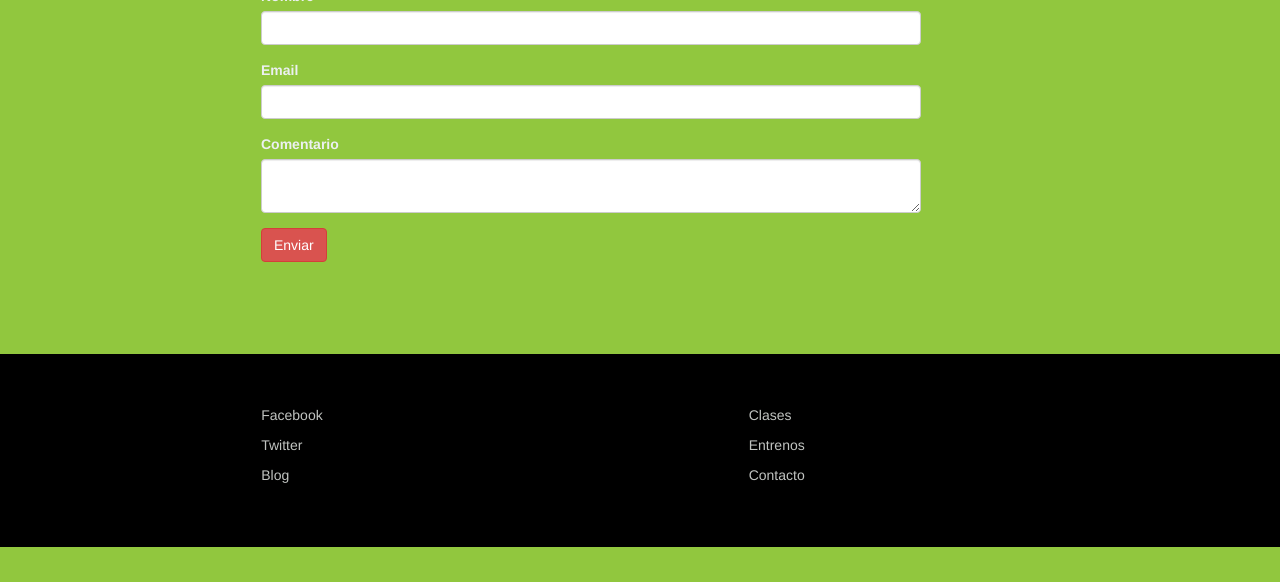
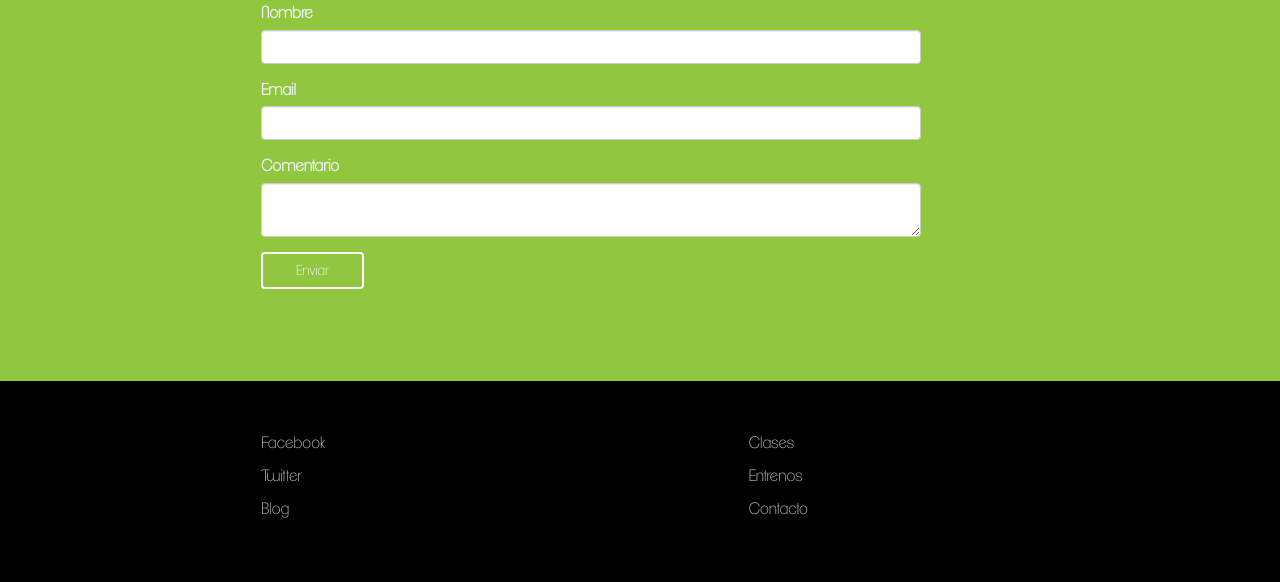
Before and after one commit to marialobillo/sportbodymind, a plain HTML site: page contacto.html in a window 1280 px wide. Shown: the part 263-845 px from the top of the page. Before the commit the page ends 810 px from the top, so only its background shows below. Drawn offline with Linux system fonts and the light colour scheme; a web font is replaced by a local one.

Commit message:
clemente font

```diff
--- a/contacto.html
+++ b/contacto.html
@@ -60,20 +60,20 @@
             <div class="col-md-7 col-md-offset-2">
                 <div class="form">
             <div class="form-group">
-                <label for="">Nombre</label>
+                <label class="contacto" for="">Nombre</label>
                 <input type="text" class="form-control" name="nombre">
             </div>
             <div class="form-group">
-                <label for="">Email</label>
+                <label class="contacto" for="">Email</label>
                 <input type="text" class="form-control" name="email">
             </div>
             <div class="form-group">
-                <label for="">Comentario</label>
+                <label class="contacto" for="">Comentario</label>
                 <textarea type="text" class="form-control" name="comentario">
                 </textarea>
             </div>
             <div class="form-group">
-                <input type="submit" class="btn btn-danger" value="Enviar">
+                <input type="submit" class="btn boton" value="Enviar">
             </div>
 
         </div>
--- a/css/custom.css
+++ b/css/custom.css
@@ -4,16 +4,20 @@
 }
 @font-face{
     font-family: 'clemente_pd';
-    src: url('css/clemente_pd/ClementePDaa_Hairline.ttf') format('truetype');
-    src: url('css/clemente_pd/ClementePDai-Regular.ttf') format('truetype');
+    src: url('/css/clemente_pd/ClementePDac-ExtraLight.ttf') format('truetype');
+
 }
 
 body{
-    font-family: 'clemente_pd',Helvetica, Arial, sans-serif;
+    font-family: 'clemente_pd', Arial, sans-serif;
+    font-size:1.6em;
 }
 
 
   .navbar-wrapper {
+
+
+    font-family: 'clemente_pd', Arial, sans-serif;
             position: absolute;
             top: 20px;
             left: 0;
@@ -196,10 +200,12 @@ Menu de arriba
 
 .body{
     background-color: #91c73e;
+    font-family: 'clemente_pd', Arial, sans-serif;
 }
 
 .portada-descripcion{
     font-size: 1.5em;
+    font-family: 'clemente_pd', Arial, sans-serif;
 }
 
 /*
@@ -207,13 +213,39 @@ Titulos
 */
 .titulo-pagina{
     font-size:5em;
+    font-family: 'clemente_pd', Arial, sans-serif;
 }
 
 /*
 FOOTER
 */
 .footer{
+    font-family: 'clemente_pd', Arial, sans-serif;
     background-color:#000;
     color:#C1C4C1;
     padding:4%;
 }
+/*
+azul : #0a97ed;
+amarillo : #efdc30;
+verde : #91c73e;
+*/
+
+.contacto{
+    font-family: 'clemente_pd', Arial, sans-serif; !important
+}
+
+.boton{
+    padding: 1% 5%;
+    font-family: 'clemente_pd', Arial, sans-serif;
+    border: 2px solid #fff;
+    background-color: #91c73e;
+
+
+}
+
+.boton:hover{
+    color:#fff;
+    font-family: 'clemente_pd', Arial, sans-serif;
+
+}
```
Also changed, not shown: css/bootstrap.min.css.
